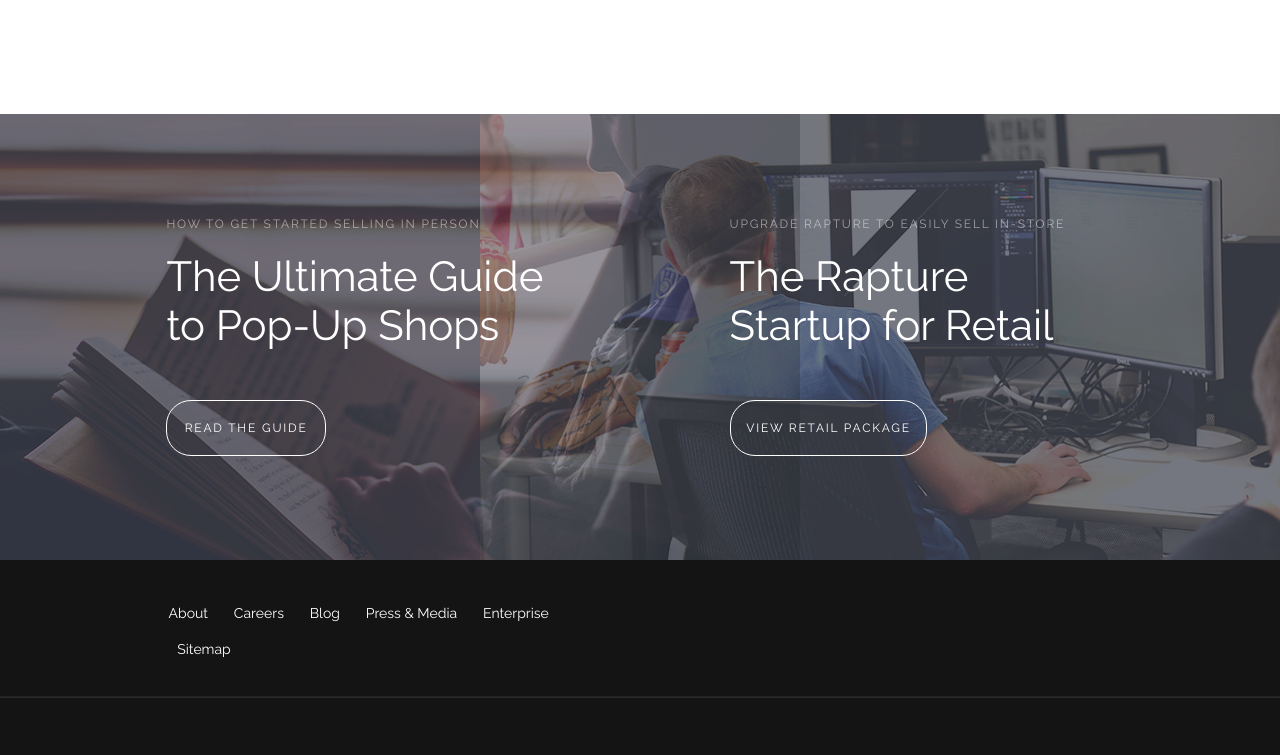
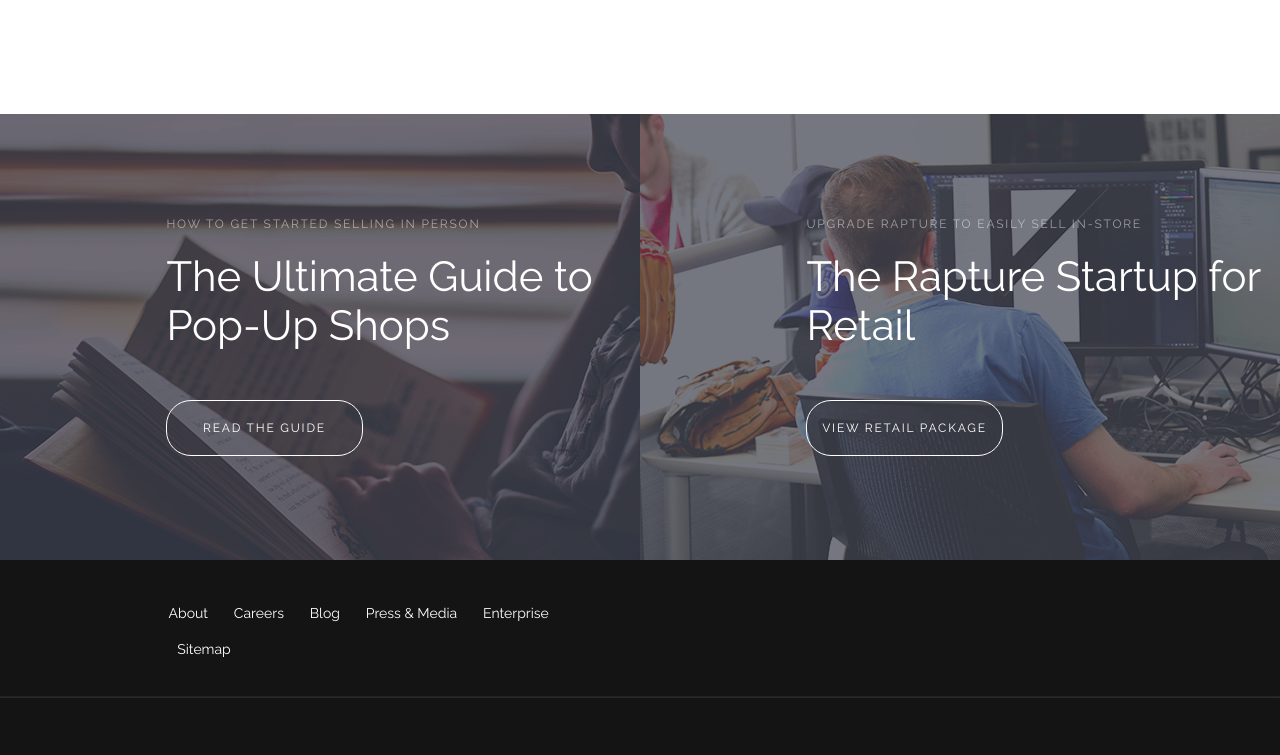
Before and after one commit to Quken/AntyAnn, a website: page app/index.html in a window 1280 px wide. Shown: the part 2687-3442 px from the top of the page. Drawn offline with Linux system fonts and the light colour scheme.

Commit message:
footer fix

```diff
--- a/app/index.html
+++ b/app/index.html
@@ -107,14 +107,14 @@
     <section class="startup-guide-area">
         <div class="grid startup-guide">
 
-            <div class="startup-guide-topics">
+            <div class="startup-guide-topics startup-left">
                 <span>HOW TO GET STARTED SELLING IN PERSON</span>
                 <p>The Ultimate Guide to Pop-Up Shops</p>
                 <div>
                     <a href="">Read The Guide</a>
                 </div>
             </div>
-            <div class="startup-guide-topics">
+            <div class="startup-guide-topics  startup-right">
                     <span>UPGRADE Rapture TO EASILY SELL IN-STORE</span>
                     <p>The Rapture Startup for Retail</p>
                     <div>
@@ -199,3 +199,5 @@
     <script src="./js/script.js"></script>
 </body>
 </html>
+
+<!--slider off, rem-->
--- a/app/scss/style.scss
+++ b/app/scss/style.scss
@@ -391,7 +391,6 @@
 }
 
 .startup-guide-area {
-    background: url(../img/bg_1.png) no-repeat, url(../img/bg_2.png) no-repeat 100% 0;
     background-color: #3a3d4b;
 }
 
@@ -399,16 +398,26 @@
     display: grid;
     grid-template-columns: 1fr 1fr;
     margin: 117px auto 0;
+    .startup-left {
+        background: url(../img/bg_1.png) no-repeat;
+        //background-size: 100%;
+
+    }
+    .startup-right {
+        background : url(../img/bg_2.png) no-repeat;
+        //background-size: 100%;
+    }
     div.startup-guide-topics:last-child {
-        margin: 98px 0 95px 14%;
-        div {
-            width: 51%;
-        }
+        //margin: 98px 0 95px 14%;
+        // div {
+        //     width: 51%;
+        // }
     }
     .startup-guide-topics {
-        width: 60%;
+        //width: 60%;
+        //width: 100%;
         text-align: left;
-        margin: 98px 0 104px 26%;
+        padding: 98px 0 104px 26%;
 
         span {
             margin-bottom: 25px;
```
Also changed, not shown: app/style/style.css.
